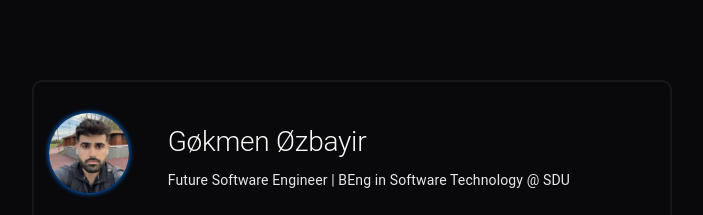
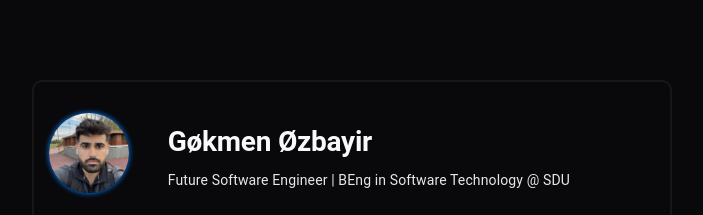
Before and after one commit to gokm8/portfolio-v1, a React (Vite) app in the folder my-react-cv/: page / in a window 1280 px wide. Shown: the top 215 px of the page, without its empty margins (288-991 px from the left). Built offline with nearby package versions, Linux system fonts and the light colour scheme.

Commit message:
make font bold

```diff
--- a/my-react-cv/src/components/About/About.jsx
+++ b/my-react-cv/src/components/About/About.jsx
@@ -26,6 +26,7 @@ const About = ({ personalInformation }) => {
                     <Typography
                         variant="h2"
                         component="h1"
+                        fontWeight="bold"
                         sx={{ color: "white.light" }}
                         gutterBottom>
                         {personalInformation.name}
```
